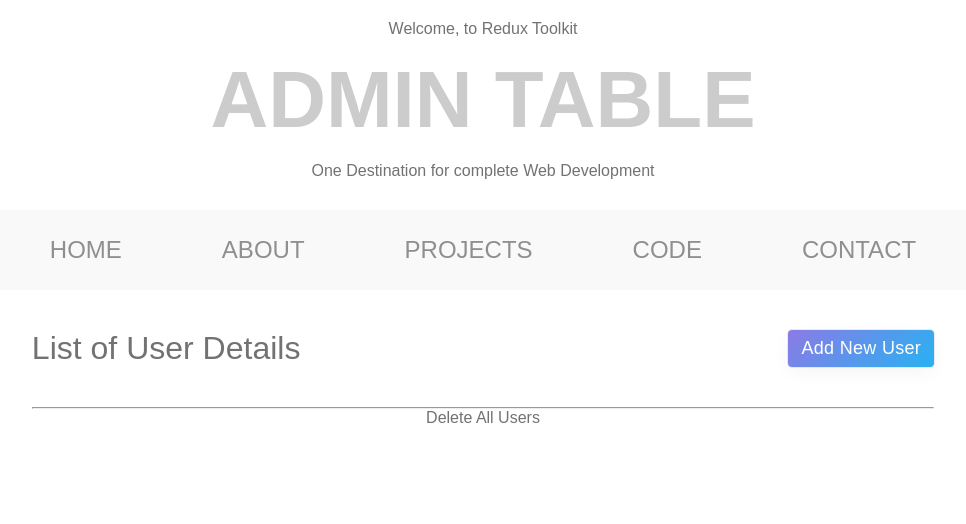
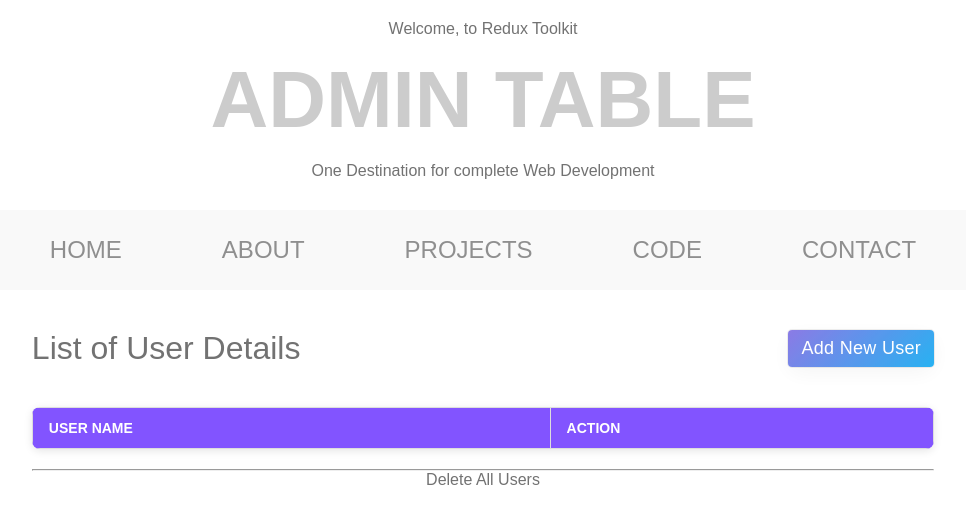
Before and after one commit to AmirMustafa/user-table-redux-toolkit, a React (Vite) app: page / in a window 1280 px wide. Shown: the top 524 px of the page, without its empty margins (157-1123 px from the left). Built offline with nearby package versions, Linux system fonts and the light colour scheme; what chance would draw is missing.

Commit message:
fix: ui lists

```diff
--- a/src/components/DisplayUsers.jsx
+++ b/src/components/DisplayUsers.jsx
@@ -1,66 +1,93 @@
 import styled from "styled-components";
-import { useSelector } from "react-redux";
+import { useSelector, useDispatch } from "react-redux";
+import { removeUser } from "../store/slices/UserSlice.jsx";
 
 const DisplayUsers = () => {
   const data = useSelector((state) => { // state = complete state access in src/store/index.jsx
     return state.users;
   });
+  const dispatch = useDispatch();
 
   return (
     <Wrapper>
-      {
-        data.map((user, id) => {
-            return <li key={id}>{user}</li>
-        })
-      }
+      <table>
+        <thead>
+          <tr>
+            <th>User Name</th>
+            <th>Action</th>
+          </tr>
+        </thead>
+        <tbody>
+          {data.map((user, index) => (
+            <tr key={index}>
+              <td>{user}</td>
+              <td>
+                <button onClick={() => dispatch(removeUser(index))}>Delete</button>
+              </td>
+            </tr>
+          ))}
+        </tbody>
+      </table>
     </Wrapper>
   )
 }
 
 const Wrapper = styled.section`
-  nav {
-    margin: 3rem 0;
-    background: #f9f9f9;
-    padding: 1rem 0;
-  }
-  nav .menuItems {
-    list-style: none;
-    display: flex;
-    flex-wrap: wrap;
-    justify-content: space-between;
-  }
-  nav .menuItems li {
-    margin: 1.6rem 5rem;
-  }
-  nav .menuItems li a {
-    text-decoration: none;
-    color: #8f8f8f;
-    font-size: 24px;
-    font-weight: 400;
-    transition: all 0.5s ease-in-out;
-    position: relative;
-    text-transform: uppercase;
-  }
-  nav .menuItems li a::before {
-    content: attr(data-item);
-    transition: 0.5s;
-    color: #8254ff;
-    position: absolute;
-    top: 0;
-    bottom: 0;
-    left: 0;
-    right: 0;
-    width: 0;
+  table {
+    width: 100%;
+    border-collapse: collapse;
+    margin: 2rem 0;
+    box-shadow: 0 2px 8px rgba(0, 0, 0, 0.1);
+    border-radius: 8px;
     overflow: hidden;
   }
-  nav .menuItems li a:hover::before {
-    width: 100%;
-    transition: all 0.5s ease-in-out;
+
+  th, td {
+    border: 1px solid #ddd;
+    padding: 12px 16px;
+    text-align: left;
   }
 
-  @media screen and (max-width: 998px) {
-    nav .menuItems li {
-      margin: 0.6rem 5rem;
+  th {
+    background-color: #8254ff;
+    color: white;
+    font-weight: 600;
+    text-transform: uppercase;
+    font-size: 14px;
+  }
+
+  tbody tr:nth-child(even) {
+    background-color: #f9f9f9;
+  }
+
+  tbody tr:hover {
+    background-color: #f1f1f1;
+  }
+
+  td {
+    font-size: 16px;
+    color: #333;
+  }
+
+  button {
+    background-color: #f12711;
+    color: white;
+    border: none;
+    padding: 6px 12px;
+    border-radius: 4px;
+    cursor: pointer;
+    font-size: 14px;
+    transition: background-color 0.3s;
+  }
+
+  button:hover {
+    background-color: #d11a0a;
+  }
+
+  @media screen and (max-width: 768px) {
+    th, td {
+      padding: 8px 12px;
+      font-size: 14px;
     }
   }
 `;
--- a/src/components/UserDetails.jsx
+++ b/src/components/UserDetails.jsx
@@ -19,9 +19,7 @@
                 <div className="admin-subtitle">List of User Details</div>
                 <button className="btn add-btn" onClick={() => AddNewUser(fakeUserData())}>Add New User</button>
             </div>
-            <ul>
-                <DisplayUsers />
-            </ul>
+            <DisplayUsers />
             <hr />
             <DeleteAllUser />
         </div>
--- a/src/store/slices/UserSlice.jsx
+++ b/src/store/slices/UserSlice.jsx
@@ -13,4 +13,4 @@
 });
 
 export default userSlice.reducer;
-export const { addUser } = userSlice.actions;
+export const { addUser, removeUser } = userSlice.actions;
```
